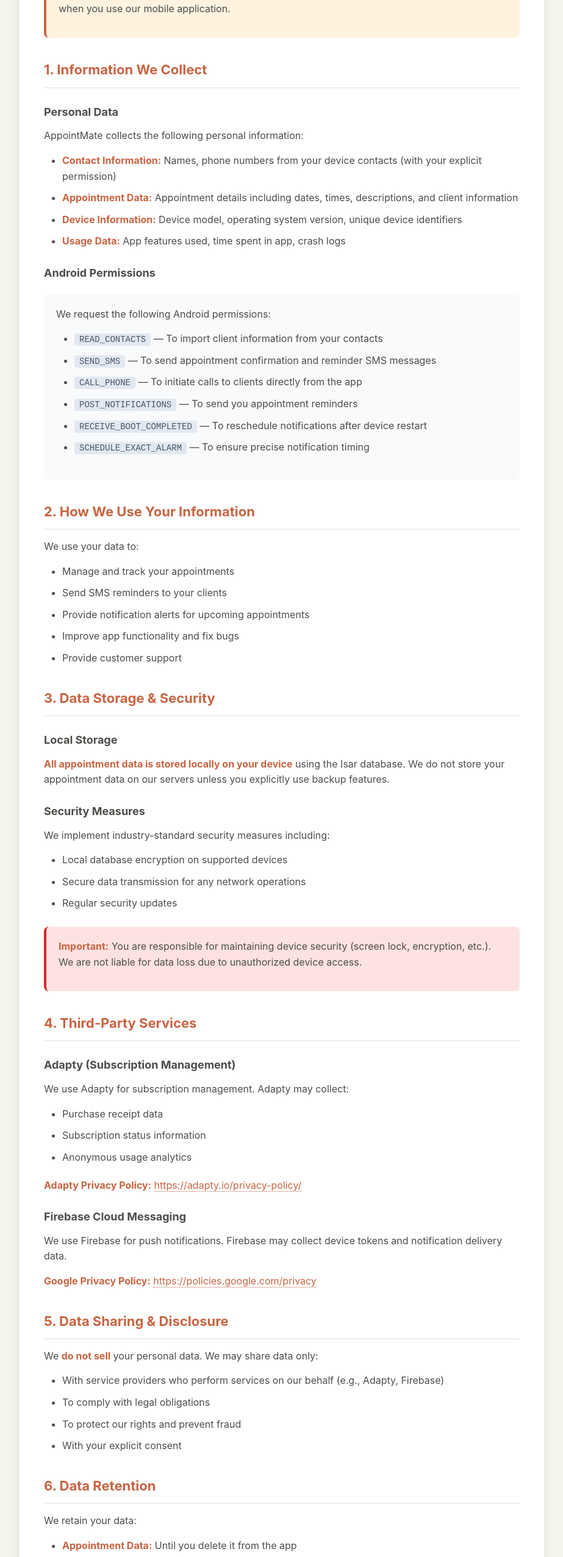
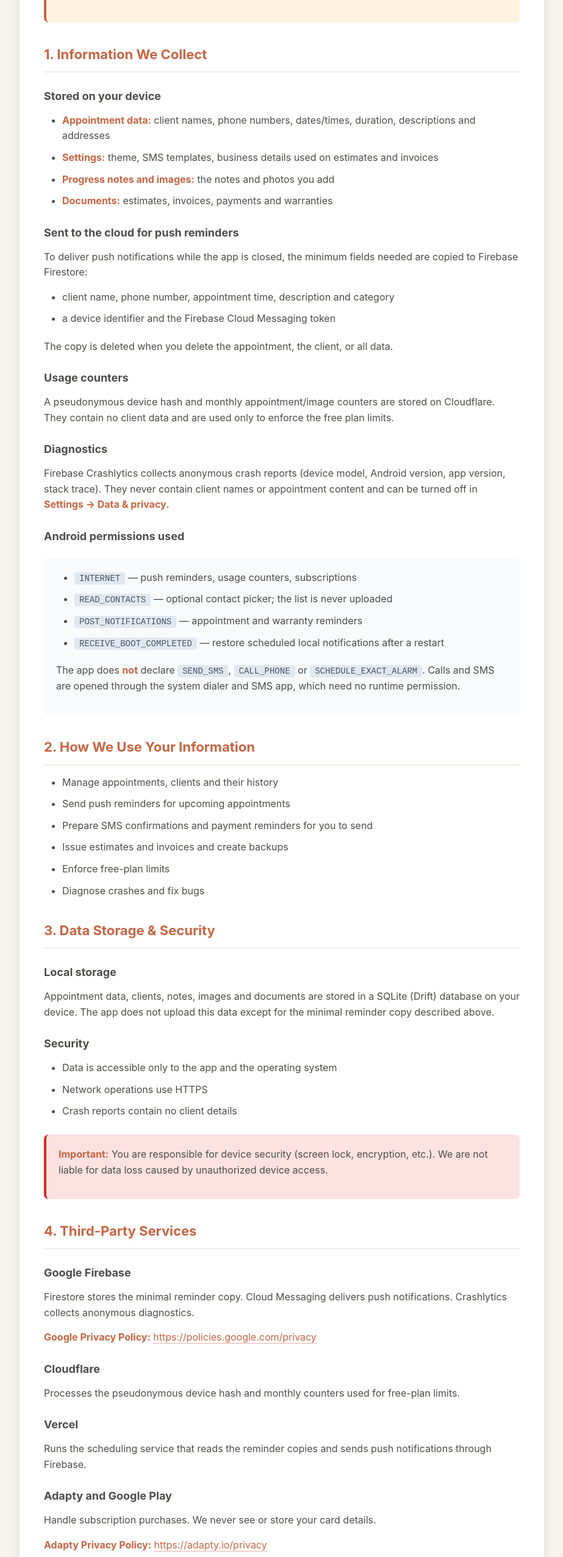
Before and after one commit to iwanro/Privacy_Pages, a website: page appointmate/index.html in a window 1280 px wide. Shown: the part 243-2797 px from the top of the page at 61% size, without its empty margins (178-1101 px from the left). Drawn offline with Linux system fonts and the light colour scheme.

Commit message:
appointmate: sync privacy policy with app 1.6.0 (Drift, Firestore reminders, Crashlytics, permissions)

```diff
--- a/appointmate/index.html
+++ b/appointmate/index.html
@@ -120,137 +120,134 @@
 <body>
     <div class="container">
         <h1>AppointMate Privacy Policy</h1>
-        <p class="date"><strong>Last updated:</strong> May 1, 2026 | <strong>Effective Date:</strong> May 1, 2026</p>
+        <p class="date"><strong>Last updated:</strong> October 17, 2026</p>
 
         <div class="highlight">
-            <p><strong>AppointMate</strong> ("we," "our," or "us") respects your privacy and is committed to protecting your personal data. This privacy policy explains how we collect, use, and safeguard your information when you use our mobile application.</p>
+            <p><strong>AppointMate</strong> ("we," "our," or "us") respects your privacy. This policy explains what the app stores locally, what is sent to the cloud to deliver push reminders, and the controls you have.</p>
         </div>
 
         <h2>1. Information We Collect</h2>
 
-        <h3>Personal Data</h3>
-        <p>AppointMate collects the following personal information:</p>
+        <h3>Stored on your device</h3>
         <ul>
-            <li><strong>Contact Information:</strong> Names, phone numbers from your device contacts (with your explicit permission)</li>
-            <li><strong>Appointment Data:</strong> Appointment details including dates, times, descriptions, and client information</li>
-            <li><strong>Device Information:</strong> Device model, operating system version, unique device identifiers</li>
-            <li><strong>Usage Data:</strong> App features used, time spent in app, crash logs</li>
+            <li><strong>Appointment data:</strong> client names, phone numbers, dates/times, duration, descriptions and addresses</li>
+            <li><strong>Settings:</strong> theme, SMS templates, business details used on estimates and invoices</li>
+            <li><strong>Progress notes and images:</strong> the notes and photos you add</li>
+            <li><strong>Documents:</strong> estimates, invoices, payments and warranties</li>
         </ul>
 
-        <h3>Android Permissions</h3>
+        <h3>Sent to the cloud for push reminders</h3>
+        <p>To deliver push notifications while the app is closed, the minimum fields needed are copied to Firebase Firestore:</p>
+        <ul>
+            <li>client name, phone number, appointment time, description and category</li>
+            <li>a device identifier and the Firebase Cloud Messaging token</li>
+        </ul>
+        <p>The copy is deleted when you delete the appointment, the client, or all data.</p>
+
+        <h3>Usage counters</h3>
+        <p>A pseudonymous device hash and monthly appointment/image counters are stored on Cloudflare. They contain no client data and are used only to enforce the free plan limits.</p>
+
+        <h3>Diagnostics</h3>
+        <p>Firebase Crashlytics collects anonymous crash reports (device model, Android version, app version, stack trace). They never contain client names or appointment content and can be turned off in <strong>Settings &rarr; Data &amp; privacy</strong>.</p>
+
+        <h3>Android permissions used</h3>
         <div class="permissions">
-            <p>We request the following Android permissions:</p>
             <ul>
-                <li><code>READ_CONTACTS</code> — To import client information from your contacts</li>
-                <li><code>SEND_SMS</code> — To send appointment confirmation and reminder SMS messages</li>
-                <li><code>CALL_PHONE</code> — To initiate calls to clients directly from the app</li>
-                <li><code>POST_NOTIFICATIONS</code> — To send you appointment reminders</li>
-                <li><code>RECEIVE_BOOT_COMPLETED</code> — To reschedule notifications after device restart</li>
-                <li><code>SCHEDULE_EXACT_ALARM</code> — To ensure precise notification timing</li>
+                <li><code>INTERNET</code> — push reminders, usage counters, subscriptions</li>
+                <li><code>READ_CONTACTS</code> — optional contact picker; the list is never uploaded</li>
+                <li><code>POST_NOTIFICATIONS</code> — appointment and warranty reminders</li>
+                <li><code>RECEIVE_BOOT_COMPLETED</code> — restore scheduled local notifications after a restart</li>
             </ul>
+            <p>The app does <strong>not</strong> declare <code>SEND_SMS</code>, <code>CALL_PHONE</code> or <code>SCHEDULE_EXACT_ALARM</code>. Calls and SMS are opened through the system dialer and SMS app, which need no runtime permission.</p>
         </div>
 
         <h2>2. How We Use Your Information</h2>
-        <p>We use your data to:</p>
         <ul>
-            <li>Manage and track your appointments</li>
-            <li>Send SMS reminders to your clients</li>
-            <li>Provide notification alerts for upcoming appointments</li>
-            <li>Improve app functionality and fix bugs</li>
-            <li>Provide customer support</li>
+            <li>Manage appointments, clients and their history</li>
+            <li>Send push reminders for upcoming appointments</li>
+            <li>Prepare SMS confirmations and payment reminders for you to send</li>
+            <li>Issue estimates and invoices and create backups</li>
+            <li>Enforce free-plan limits</li>
+            <li>Diagnose crashes and fix bugs</li>
         </ul>
 
         <h2>3. Data Storage & Security</h2>
 
-        <h3>Local Storage</h3>
-        <p><strong>All appointment data is stored locally on your device</strong> using the Isar database. We do not store your appointment data on our servers unless you explicitly use backup features.</p>
+        <h3>Local storage</h3>
+        <p>Appointment data, clients, notes, images and documents are stored in a SQLite (Drift) database on your device. The app does not upload this data except for the minimal reminder copy described above.</p>
 
-        <h3>Security Measures</h3>
-        <p>We implement industry-standard security measures including:</p>
+        <h3>Security</h3>
         <ul>
-            <li>Local database encryption on supported devices</li>
-            <li>Secure data transmission for any network operations</li>
-            <li>Regular security updates</li>
+            <li>Data is accessible only to the app and the operating system</li>
+            <li>Network operations use HTTPS</li>
+            <li>Crash reports contain no client details</li>
         </ul>
 
         <div class="warning">
-            <p><strong>Important:</strong> You are responsible for maintaining device security (screen lock, encryption, etc.). We are not liable for data loss due to unauthorized device access.</p>
+            <p><strong>Important:</strong> You are responsible for device security (screen lock, encryption, etc.). We are not liable for data loss caused by unauthorized device access.</p>
         </div>
 
         <h2>4. Third-Party Services</h2>
 
-        <h3>Adapty (Subscription Management)</h3>
-        <p>We use Adapty for subscription management. Adapty may collect:</p>
-        <ul>
-            <li>Purchase receipt data</li>
-            <li>Subscription status information</li>
-            <li>Anonymous usage analytics</li>
-        </ul>
-        <p><strong>Adapty Privacy Policy:</strong> <a href="https://adapty.io/privacy-policy/" target="_blank">https://adapty.io/privacy-policy/</a></p>
-
-        <h3>Firebase Cloud Messaging</h3>
-        <p>We use Firebase for push notifications. Firebase may collect device tokens and notification delivery data.</p>
+        <h3>Google Firebase</h3>
+        <p>Firestore stores the minimal reminder copy. Cloud Messaging delivers push notifications. Crashlytics collects anonymous diagnostics.</p>
         <p><strong>Google Privacy Policy:</strong> <a href="https://policies.google.com/privacy" target="_blank">https://policies.google.com/privacy</a></p>
 
+        <h3>Cloudflare</h3>
+        <p>Processes the pseudonymous device hash and monthly counters used for free-plan limits.</p>
+
+        <h3>Vercel</h3>
+        <p>Runs the scheduling service that reads the reminder copies and sends push notifications through Firebase.</p>
+
+        <h3>Adapty and Google Play</h3>
+        <p>Handle subscription purchases. We never see or store your card details.</p>
+        <p><strong>Adapty Privacy Policy:</strong> <a href="https://adapty.io/privacy" target="_blank">https://adapty.io/privacy</a></p>
+
         <h2>5. Data Sharing & Disclosure</h2>
-        <p>We <strong>do not sell</strong> your personal data. We may share data only:</p>
+        <p>We <strong>do not sell</strong> your personal data. Data is processed only by the providers above, to run the app, and when required by law.</p>
+
+        <h2>6. Data Retention</h2>
         <ul>
-            <li>With service providers who perform services on our behalf (e.g., Adapty, Firebase)</li>
-            <li>To comply with legal obligations</li>
-            <li>To protect our rights and prevent fraud</li>
-            <li>With your explicit consent</li>
+            <li><strong>Local data:</strong> until you delete it or uninstall the app</li>
+            <li><strong>Firestore reminder copies:</strong> deleted with the appointment, the client, or all data</li>
+            <li><strong>Backups:</strong> until you delete them or use "Delete all data"</li>
+            <li><strong>Crashlytics reports:</strong> according to Firebase policy (default 90 days)</li>
         </ul>
 
-        <h2>6. Data Retention</h2>
-        <p>We retain your data:</p>
+        <h2>7. Your Rights (GDPR &amp; CCPA)</h2>
         <ul>
-            <li><strong>Appointment Data:</strong> Until you delete it from the app</li>
-            <li><strong>Usage Analytics:</strong> Up to 12 months</li>
-            <li><strong>Support Communications:</strong> Up to 2 years</li>
-        </ul>
-
-        <h2>7. Your Rights (GDPR & CCPA)</h2>
-        <p>You have the right to:</p>
-        <ul>
-            <li><strong>Access:</strong> Request a copy of your data</li>
-            <li><strong>Rectification:</strong> Correct inaccurate data</li>
-            <li><strong>Erasure:</strong> Request deletion of your data</li>
-            <li><strong>Portability:</strong> Receive your data in a structured format</li>
-            <li><strong>Objection:</strong> Object to processing of your data</li>
-            <li><strong>Restrict:</strong> Limit how we use your data</li>
+            <li><strong>Access:</strong> all data is visible in the app</li>
+            <li><strong>Rectification:</strong> edit any record in the app</li>
+            <li><strong>Erasure:</strong> delete a client, or use <strong>Settings &rarr; Data &amp; privacy &rarr; Delete all data</strong> to remove local data, images, backups and cloud copies</li>
+            <li><strong>Portability:</strong> export a JSON backup from Settings</li>
+            <li><strong>Objection/restriction:</strong> turn off crash reports, or stop using the app</li>
         </ul>
 
         <div class="contact">
             <p><strong>To exercise these rights, contact us:</strong><br>
-            <a href="mailto:iulianivn@duck.com">📧 iulianivn@duck.com</a>
-            <a href="https://iwan.ro" target="_blank">🌐 iwan.ro</a></p>
+            <a href="mailto:iulianivn@duck.com">iulianivn@duck.com</a><br>
+            <a href="https://iwan.ro" target="_blank">iwan.ro</a></p>
         </div>
 
         <h2>8. Children's Privacy</h2>
         <p>AppointMate is not intended for children under 13. We do not knowingly collect data from children under 13.</p>
 
         <h2>9. International Data Transfers</h2>
-        <p>Your data is processed locally on your device. When third-party services are used, data may be transferred to countries with different data protection laws. We ensure appropriate safeguards are in place.</p>
+        <p>Local data stays on your device. The reminder copy and diagnostics are processed by Google Firebase, Cloudflare, Vercel and Adapty under their standard data processing agreements and safeguards.</p>
 
         <h2>10. Changes to This Policy</h2>
-        <p>We may update this privacy policy. Significant changes will be notified via:</p>
-        <ul>
-            <li>In-app notification</li>
-            <li>Email (if provided)</li>
-            <li>App store update notes</li>
-        </ul>
+        <p>We may update this policy. Material changes are announced in the app and in the store release notes.</p>
 
         <h2>11. Contact Information</h2>
         <div class="contact">
-            <p><strong>For privacy-related questions, contact:</strong></p>
             <p><strong>Developer:</strong> Iulian Ivan<br>
             <strong>Email:</strong> <a href="mailto:iulianivn@duck.com">iulianivn@duck.com</a><br>
             <strong>Website:</strong> <a href="https://iwan.ro" target="_blank">https://iwan.ro</a></p>
         </div>
 
         <div class="highlight">
-            <p><strong>Last updated:</strong> May 1, 2026<br>
-            <strong>AppointMate</strong> — Appointment manager with SMS reminders for solopreneurs</p>
+            <p><strong>Last updated:</strong> October 17, 2026<br>
+            <strong>AppointMate</strong> — Appointment manager for solopreneurs</p>
         </div>
     </div>
 </body>
```
